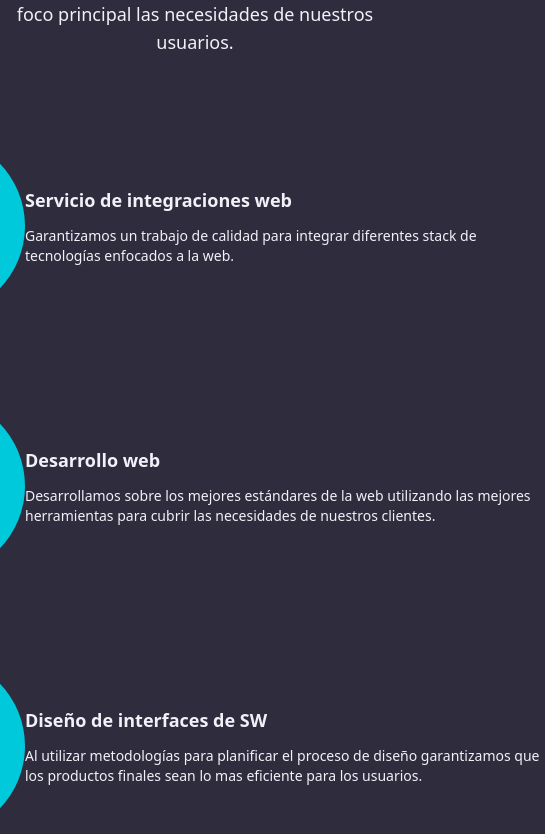
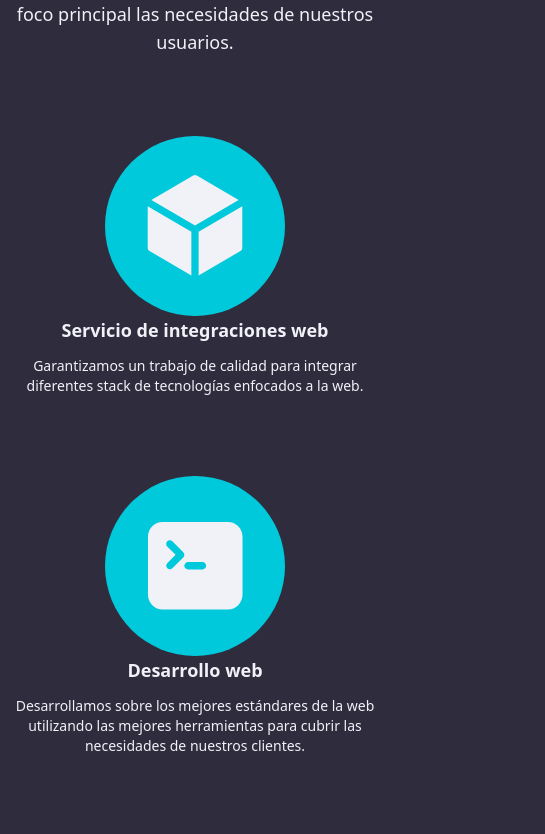
Before and after one commit to srwesteban/clonarFigma, a React (Vite) app: page / in a window 390 px wide. Shown: the part 1280-2114 px from the top of the page, 545 px wide, since content can reach past the window. Built offline with nearby package versions, Linux system fonts and the light colour scheme.

Commit message:
[update] change responsive item service

```diff
--- a/src/components/ItemService.jsx
+++ b/src/components/ItemService.jsx
@@ -1,12 +1,18 @@
 import React from 'react';
 
 const ItemService = ({ data }) => {
+  const orientationLeft = data.orientation === 'left';
+  const reverse = orientationLeft ? 'flex-row' : 'flex-row-reverse';
+  const orientationText = orientationLeft ? 'text-left' : 'text-right';
+
   return (
-    <aside className='flex flex-row items-center justify-between w-[700px]'>
+    <aside
+      className={`flex flex-col items-center justify-between gap-x-8 lg:w-[700px] lg:${reverse}`}
+    >
       <img src={data.icon} alt={data.title} />
-      <section>
+      <section className={`text-center lg:${orientationText}`}>
         <h2 className='text-app-white font-extrabold text-lg'>{data.title}</h2>
-        <p className='mt-3 text-app-white font-light text-sm'>
+        <p className={`mt-3 text-app-white font-light text-sm`}>
           {data.subTitle}
         </p>
       </section>
```
